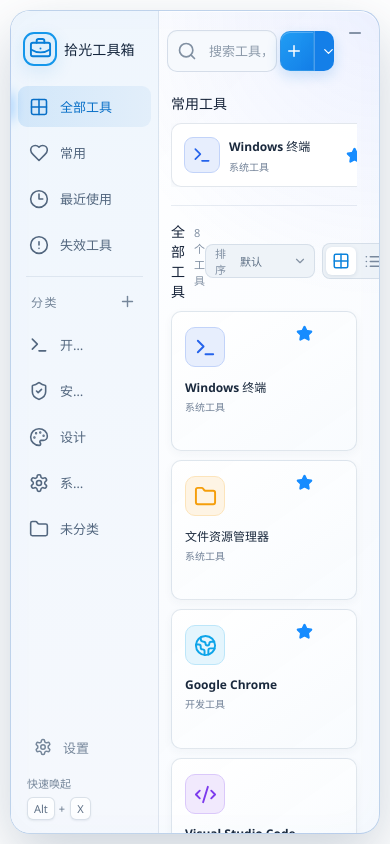
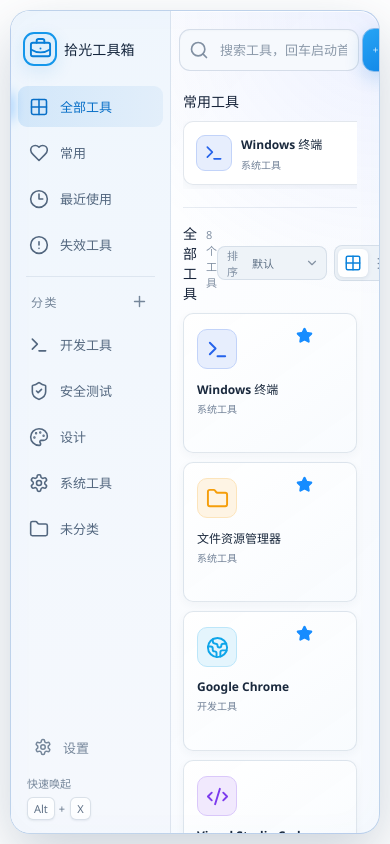
Before and after one commit to zhangnanydl/ShiguangToolbox, a React (Vite) app: page / in a window 390 px wide. Built offline with nearby package versions, Linux system fonts and the light colour scheme.

Commit message:
style: refine launcher topbar controls

```diff
--- a/src/App.jsx
+++ b/src/App.jsx
@@ -117,8 +117,8 @@ function AddToolsControl({ adding, onPick }) {
   const pick = (mode) => { setOpen(false); onPick(mode) }
   return (
     <div className="add-control" ref={ref}>
-      <button className="add-button" disabled={adding} onClick={() => pick('files')}>{adding ? <span className="button-spinner" /> : <Plus size={18} />}<span>{adding ? '选择中' : '添加工具'}</span></button>
-      <button className="add-menu-button" disabled={adding} aria-label="更多添加方式" aria-expanded={open} onClick={() => setOpen((value) => !value)}><ChevronDown size={15} /></button>
+      <button className="add-button" title="选择程序、快捷方式或文件" disabled={adding} onClick={() => pick('files')}>{adding ? <span className="button-spinner" /> : <Plus size={18} />}<span>{adding ? '选择中' : '添加工具'}</span></button>
+      <button className="add-menu-button" title="更多添加方式" disabled={adding} aria-label="更多添加方式" aria-expanded={open} onClick={() => setOpen((value) => !value)}><ChevronDown size={15} /></button>
       {open ? <div className="add-menu" role="menu"><button onClick={() => pick('files')}><File size={17} /><span><b>选择程序或文件</b><small>支持 EXE、快捷方式及普通文件</small></span></button><button onClick={() => pick('folder')}><FolderOpen size={17} /><span><b>选择文件夹</b><small>将常用目录加入工具箱</small></span></button></div> : null}
     </div>
   )
--- a/src/styles.css
+++ b/src/styles.css
@@ -93,31 +93,37 @@ kbd { display: inline-flex; align-items: center; justify-content: center; min-wi
 .shortcut-hint i, .key-combo i { color: #5f7086; font-style: normal; }
 
 .workspace { display: flex; min-width: 0; min-height: 0; flex-direction: column; }
-.topbar { -webkit-app-region: drag; display: grid; grid-template-columns: minmax(112px, auto) minmax(210px, 1fr) auto 82px; align-items: center; gap: 10px; min-height: 78px; padding: 13px 13px 11px 28px; }
+.topbar { -webkit-app-region: drag; display: grid; grid-template-columns: minmax(112px, auto) minmax(240px, 420px) auto minmax(0, 1fr) 82px; align-items: center; gap: 10px; min-height: 76px; padding: 12px 13px 10px 28px; }
 .topbar h1 { margin: 0; font-size: 19px; font-weight: 650; letter-spacing: -.02em; white-space: nowrap; }
 .topbar button, .topbar input, .topbar label { -webkit-app-region: no-drag; }
-.search-box { display: flex; align-items: center; gap: 10px; max-width: 500px; height: 42px; padding: 0 12px; color: #708198; background: rgba(18, 31, 48, .77); border: 1px solid rgba(164, 195, 228, .17); border-radius: 10px; transition: 160ms ease; }
+.search-box { display: flex; align-items: center; gap: 9px; width: 100%; max-width: 420px; height: 42px; padding: 0 11px; color: #708198; background: rgba(18, 31, 48, .77); border: 1px solid rgba(164, 195, 228, .17); border-radius: 11px; transition: 160ms ease; }
 .search-box:focus-within { color: #3aa9ff; border-color: rgba(42, 156, 255, .62); box-shadow: 0 0 0 3px rgba(22, 140, 255, .1); }
 .search-box input { min-width: 0; flex: 1; color: #eaf3ff; outline: 0; background: transparent; border: 0; font-size: 13px; }
 .search-box input::placeholder { color: #718096; }
 .search-box button { display: grid; place-items: center; padding: 3px; color: #8b9aaf; background: transparent; }
-.add-button { display: inline-flex; flex: 0 0 auto; align-items: center; justify-content: center; gap: 7px; width: 108px; height: 40px; padding: 0 14px; overflow: hidden; color: #fff; white-space: nowrap; font-size: 12px; font-weight: 600; line-height: 1; background: linear-gradient(135deg, #209df4, #147fe8); border: 1px solid rgba(62, 152, 226, .55); border-radius: 10px; box-shadow: 0 5px 14px rgba(22, 126, 220, .2), inset 0 1px rgba(255,255,255,.24); transition: 150ms ease; }
-.add-button:hover:not(:disabled) { filter: brightness(1.045); box-shadow: 0 7px 18px rgba(22, 126, 220, .26), inset 0 1px rgba(255,255,255,.25); transform: translateY(-1px); }
+.search-box > kbd { flex: 0 0 auto; height: 24px; color: #5f7187; background: #fff; border-color: rgba(78,109,144,.16); box-shadow: 0 2px 5px rgba(43,64,90,.08); }
+.add-button { display: inline-flex; flex: 0 0 auto; align-items: center; justify-content: center; gap: 7px; width: 92px; height: 42px; padding: 0 12px; overflow: hidden; color: #fff; white-space: nowrap; font-size: 11.5px; font-weight: 650; line-height: 1; background: linear-gradient(145deg, #28a6f5 0%, #168be9 55%, #0d78dd 100%); border: 0; border-radius: 11px 0 0 11px; transition: 150ms ease; }
+.add-button:hover:not(:disabled) { background: linear-gradient(145deg, #35adf6, #168eea 58%, #0873d5); transform: translateY(-1px); }
 .add-button:active:not(:disabled) { transform: translateY(0); }
 .add-button:disabled { cursor: wait; opacity: .72; }
 .add-control { position: relative; display: flex; -webkit-app-region: no-drag; }
-.add-control .add-button { width: 95px; border-radius: 10px 0 0 10px; }
-.add-menu-button { display: grid; place-items: center; width: 30px; height: 40px; color: white; background: #147fe8; border-left: 1px solid rgba(255,255,255,.24); border-radius: 0 10px 10px 0; box-shadow: 0 5px 14px rgba(22,126,220,.2); }
-.add-menu-button:hover:not(:disabled) { background: #0875dc; }
-.add-menu { position: absolute; z-index: 45; top: 47px; right: 0; width: 245px; padding: 6px; background: rgba(255,255,255,.99); border: 1px solid rgba(74,109,148,.2); border-radius: 11px; box-shadow: 0 16px 38px rgba(42,62,84,.22); }
+.add-control { border: 1px solid rgba(15,119,210,.44); border-radius: 12px; box-shadow: 0 7px 18px rgba(18,119,210,.19), inset 0 1px rgba(255,255,255,.24); transition: 150ms ease; }
+.add-control:hover { box-shadow: 0 9px 22px rgba(18,119,210,.25), inset 0 1px rgba(255,255,255,.28); }
+.add-control:focus-within { outline: 3px solid rgba(22,140,255,.13); outline-offset: 2px; }
+.add-menu-button { display: grid; place-items: center; width: 28px; height: 42px; color: white; background: linear-gradient(180deg, #168eea, #0e79dc); border-left: 1px solid rgba(255,255,255,.27); border-radius: 0 11px 11px 0; }
+.add-menu-button:hover:not(:disabled), .add-menu-button[aria-expanded="true"] { background: linear-gradient(180deg, #0f82df, #086dcc); }
+.add-menu-button svg { transition: transform 150ms ease; }
+.add-menu-button[aria-expanded="true"] svg { transform: rotate(180deg); }
+.add-menu { position: absolute; z-index: 45; top: 49px; right: 0; width: 245px; padding: 6px; background: rgba(255,255,255,.99); border: 1px solid rgba(74,109,148,.2); border-radius: 11px; box-shadow: 0 16px 38px rgba(42,62,84,.22); animation: add-menu-in 140ms ease-out; transform-origin: top right; }
 .add-menu > button { display: grid; grid-template-columns: 28px 1fr; align-items: center; gap: 8px; width: 100%; padding: 9px 10px; color: #53657a; text-align: left; background: transparent; border-radius: 8px; }
 .add-menu > button:hover { color: #0b73c5; background: rgba(29,105,184,.07); }
 .add-menu > button > svg { justify-self: center; }
 .add-menu span { display: grid; gap: 3px; }
 .add-menu b { color: #26384d; font-size: 11px; font-weight: 600; }
 .add-menu small { color: #8392a4; font-size: 9px; }
+@keyframes add-menu-in { from { opacity: 0; transform: translateY(-4px) scale(.98); } }
 .button-spinner { width: 15px; height: 15px; border: 2px solid rgba(255,255,255,.4); border-top-color: #fff; border-radius: 50%; animation: spin .7s linear infinite; }
-.window-controls { align-self: start; display: flex; justify-content: flex-end; margin-top: -5px; margin-right: -8px; }
+.window-controls { grid-column: 5; align-self: start; display: flex; justify-content: flex-end; margin-top: -5px; margin-right: -8px; }
 .window-controls button { display: grid; place-items: center; width: 40px; height: 34px; color: #aebdd0; background: transparent; border-radius: 7px; }
 .window-controls button:hover { color: white; background: rgba(255,255,255,.08); }
 .window-controls .close:hover { background: #c42b3d; }
@@ -126,7 +132,10 @@ kbd { display: inline-flex; align-items: center; justify-content: center; min-wi
 .content-scroll::-webkit-scrollbar { width: 7px; }.content-scroll::-webkit-scrollbar-thumb { background: #294158; border-radius: 8px; }
 .favorites-section { margin-bottom: 18px; }
 .favorites-section h2, .tools-section h2 { margin: 0 0 10px; font-size: 14px; font-weight: 600; }
-.favorite-row { display: flex; gap: 9px; overflow-x: auto; }
+.favorite-row { display: flex; gap: 9px; padding-bottom: 4px; overflow-x: auto; scrollbar-width: thin; scrollbar-color: rgba(127, 157, 190, .34) transparent; }
+.favorite-row::-webkit-scrollbar { height: 5px; }
+.favorite-row::-webkit-scrollbar-thumb { background: rgba(127, 157, 190, .34); border-radius: 8px; }
+.favorite-row:hover::-webkit-scrollbar-thumb { background: rgba(102, 143, 184, .52); }
 .favorite-card { display: grid; grid-template-columns: auto minmax(74px, 1fr) auto; align-items: center; gap: 9px; min-width: 205px; max-width: 250px; height: 64px; padding: 9px 12px; text-align: left; background: rgba(21, 34, 51, .75); border: 1px solid var(--border); border-radius: 10px; transition: 150ms ease; }
 .favorite-card:hover { background: rgba(25, 45, 70, .9); border-color: rgba(55, 153, 249, .45); transform: translateY(-1px); }
 .favorite-card span { min-width: 0; display: grid; gap: 4px; }
@@ -235,19 +244,21 @@ kbd { display: inline-flex; align-items: center; justify-content: center; min-wi
 
 @media (max-width: 920px) {
   .app-shell { grid-template-columns: 176px 1fr; }.sidebar { padding-inline: 10px; }.brand { margin-left: 7px; font-size: 16px; }.brand-mark { width: 36px; height: 36px; }.nav-item.active::before { left: -10px; }
-  .topbar { grid-template-columns: minmax(160px, 1fr) 64px 80px; gap: 8px; padding-left: 18px; }.topbar h1 { display: none; }.add-control .add-button { width: 40px; height: 40px; padding: 0; font-size: 0; }.add-menu-button { width: 24px; }.window-controls { grid-column: 3; grid-row: 1; }.content-scroll { padding-inline: 18px; }.tool-grid { grid-template-columns: repeat(auto-fill, minmax(132px, 1fr)); }
+  .topbar { grid-template-columns: minmax(210px, 420px) 110px minmax(0, 1fr) 80px; gap: 8px; padding-left: 18px; }.topbar h1 { display: none; }.add-control .add-button { width: 84px; }.add-menu-button { width: 26px; }.window-controls { grid-column: 4; grid-row: 1; }.content-scroll { padding-inline: 18px; }.tool-grid { grid-template-columns: repeat(auto-fill, minmax(132px, 1fr)); }
 }
 
 @media (max-width: 700px) {
-  .app-shell { grid-template-columns: 148px 1fr; }
+  .app-shell { grid-template-columns: 160px 1fr; }
   .sidebar { padding-inline: 7px; }
   .brand { gap: 7px; margin-left: 5px; font-size: 14px; }
   .brand-mark { width: 34px; height: 34px; }
-  .topbar { grid-template-columns: minmax(110px, 1fr) 54px 72px; gap: 3px; padding: 10px 4px 8px 8px; }
+  .topbar { grid-template-columns: minmax(180px, 1fr) 102px minmax(0, 1fr) 72px; gap: 3px; padding: 10px 4px 8px 8px; }
   .search-box { padding-inline: 9px; }
   .search-box kbd { display: none; }
-  .add-control .add-button { width: 34px; }
-  .add-menu-button { width: 20px; }
+  .add-control .add-button { width: 78px; padding-inline: 9px; }
+  .add-menu-button { width: 24px; }
+  .category-item .nav-item { padding-right: 28px; }
+  .category-config { right: 3px; width: 24px; }
   .window-controls { margin-right: 0; }
   .window-controls button { width: 36px; }
   .content-scroll { padding-inline: 12px; }
```
